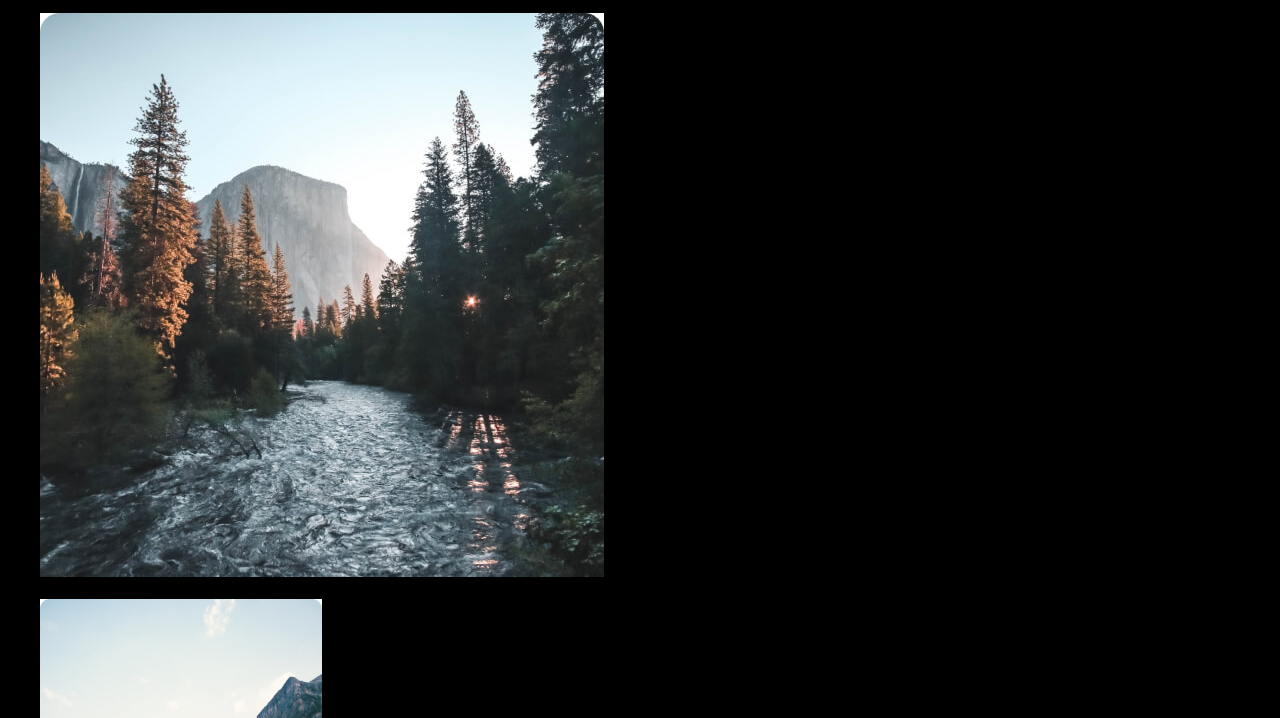
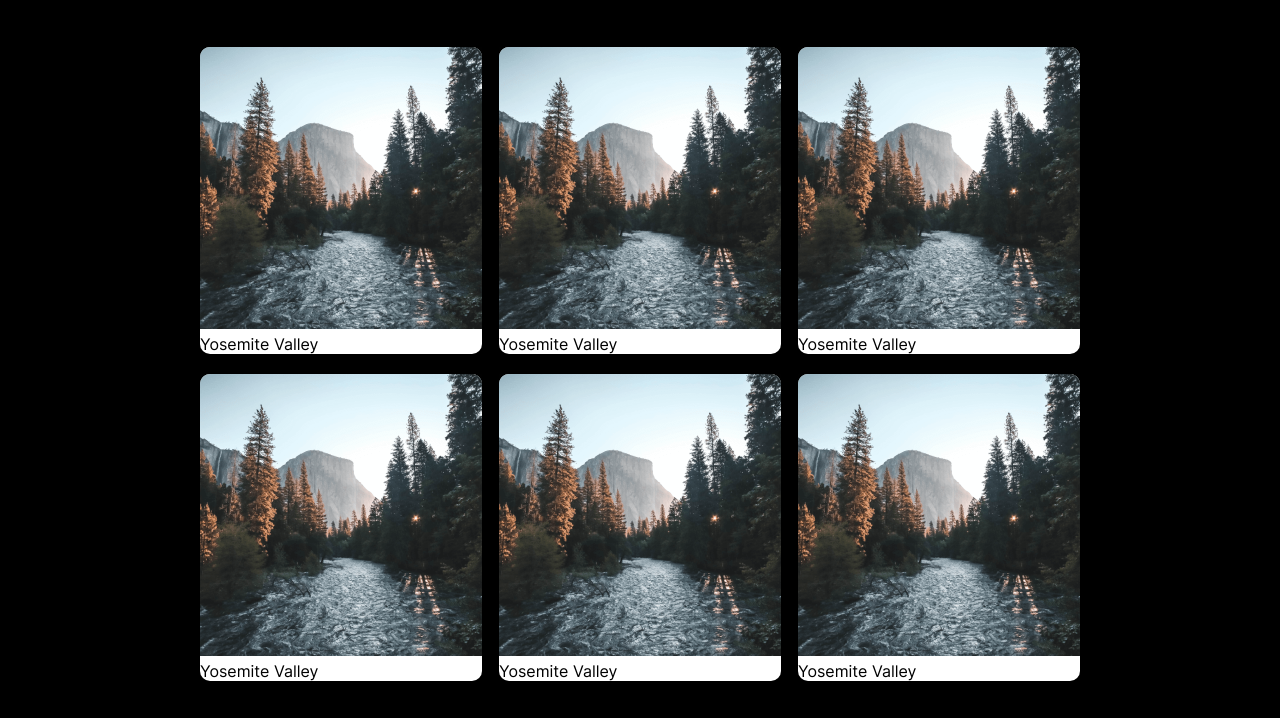
Before and after one commit to sergiofrrg92/web_project_4, a plain HTML site: page index.html in a window 1280 px wide. Shown: the part 282-1000 px from the top of the page. After the commit the page ends 979 px from the top, so only its background shows below. Drawn offline with Linux system fonts and the light colour scheme.

Commit message:
feature: photo grid structure. Text area not finished

```diff
--- /dev/null
+++ b/blocks/photo-card/__footer/photo-card__footer.css
@@ -0,0 +1,3 @@
+.photo-card__footer {
+  max-width: 282px;
+}
--- /dev/null
+++ b/blocks/photo-card/__photo/photo-card__photo.css
@@ -0,0 +1,4 @@
+.photo-card__photo {
+  max-width: 282px;
+  max-height: 282px;
+}
--- /dev/null
+++ b/blocks/photo-card/photo-card.css
@@ -0,0 +1,6 @@
+.photo-card {
+  background-color: #fff;
+  color: #000;
+  border-radius: 10px;
+  max-width: 282px;
+}
--- a/blocks/photos/__grid/photos__grid.css
+++ b/blocks/photos/__grid/photos__grid.css
@@ -1,3 +1,9 @@
 .photos__grid {
+  display: grid;
+  padding: 0;
+  grid-template-columns: 1fr 1fr 1fr;
+  grid-template-rows: 1fr 1fr;
+  grid-gap: 20px 17px;
   list-style: none;
+  justify-items: center;
 }
--- /dev/null
+++ b/blocks/photos/photos.css
@@ -0,0 +1,4 @@
+.photos {
+  margin: 50px auto 0 auto;
+  max-width: 880px;
+}
--- a/index.html
+++ b/index.html
@@ -46,49 +46,118 @@
     <section class="photos">
       <ul class="photos__grid">
         <li>
+          <div class="photo-card">
             <img
-            class="photos__photo"
-            src="images/photos__grid/yosemite.jpeg"
+              class="photo-card__photo"
+              src="images/photos__grid/yosemite.png"
               alt="Yosemite park"
             />
+            <div class="photo-card__footer">
+              <span class="photo-card__title">Yosemite Valley</span>
+              <a class="photo-card__like-button" href="#">
+                <img
+                  class="photo-card__like-button-image"
+                  src="images/edit_button_vector.svg"
+                  alt="A heart to like the photo"
+                />
+              </a>
+            </div>
+          </div>
         </li>
         <li>
-          <img class="photos__photo" src="" alt="" />
+          <div class="photo-card">
+            <img
+              class="photo-card__photo"
+              src="images/photos__grid/yosemite.png"
+              alt="Yosemite park"
+            />
+            <div class="photo-card__footer">
+              <span class="photo-card__title">Yosemite Valley</span>
+              <a class="photo-card__like-button" href="#">
+                <img
+                  class="photo-card__like-button-image"
+                  src="images/edit_button_vector.svg"
+                  alt="A heart to like the photo"
+                />
+              </a>
+            </div>
+          </div>
         </li>
         <li>
+          <div class="photo-card">
             <img
-            class="photos__photo"
-            src="images/photos__grid/lake.jpeg"
-            alt="Lake Louise"
+              class="photo-card__photo"
+              src="images/photos__grid/yosemite.png"
+              alt="Yosemite park"
             />
+            <div class="photo-card__footer">
+              <span class="photo-card__title">Yosemite Valley</span>
+              <a class="photo-card__like-button" href="#">
+                <img
+                  class="photo-card__like-button-image"
+                  src="images/edit_button_vector.svg"
+                  alt="A heart to like the photo"
+                />
+              </a>
+            </div>
+          </div>
         </li>
         <li>
+          <div class="photo-card">
             <img
-            class="photos__photo"
-            src="images/photos__grid/bald_mountains.jpeg"
-            alt="Bald Mountains"
+              class="photo-card__photo"
+              src="images/photos__grid/yosemite.png"
+              alt="Yosemite park"
             />
+            <div class="photo-card__footer">
+              <span class="photo-card__title">Yosemite Valley</span>
+              <a class="photo-card__like-button" href="#">
+                <img
+                  class="photo-card__like-button-image"
+                  src="images/edit_button_vector.svg"
+                  alt="A heart to like the photo"
+                />
+              </a>
+            </div>
+          </div>
         </li>
         <li>
+          <div class="photo-card">
             <img
-            class="photos__photo"
-            src="images/photos__grid/latemar.jpeg"
-            alt="Latemar"
+              class="photo-card__photo"
+              src="images/photos__grid/yosemite.png"
+              alt="Yosemite park"
             />
+            <div class="photo-card__footer">
+              <span class="photo-card__title">Yosemite Valley</span>
+              <a class="photo-card__like-button" href="#">
+                <img
+                  class="photo-card__like-button-image"
+                  src="images/edit_button_vector.svg"
+                  alt="A heart to like the photo"
+                />
+              </a>
+            </div>
+          </div>
         </li>
         <li>
+          <div class="photo-card">
             <img
-            class="photos__photo"
-            src="images/photos__grid/vanoise.jpeg"
-            alt="Vanoise National Park"
+              class="photo-card__photo"
+              src="images/photos__grid/yosemite.png"
+              alt="Yosemite park"
             />
-        </li>
-        <li>
+            <div class="photo-card__footer">
+              <span class="photo-card__title">Yosemite Valley</span>
+              <a class="photo-card__like-button" href="#">
                 <img
-            class="photos__photo"
-            src="images/photos__grid/lago_di_braies.jpeg"
-            alt="Lago Di Braies"
+                  class="photo-card__like-button-image"
+                  src="images/edit_button_vector.svg"
+                  alt="A heart to like the photo"
                 />
+              </a>
+            </div>
+          </div>
         </li>
       </ul>
     </section>
--- a/pages/index.css
+++ b/pages/index.css
@@ -13,4 +13,8 @@
 @import url(../blocks/profile/__edit-button/profile__edit-button.css);
 @import url(../blocks/profile/__edit-button-image/profile__edit-button-image.css);
 @import url(../blocks/profile/__add-button-image/__add-button-image.css);
+@import url(../blocks/photos/photos.css);
 @import url(../blocks/photos/__grid/photos__grid.css);
+@import url(../blocks/photo-card/photo-card.css);
+@import url(../blocks/photo-card/__photo/photo-card__photo.css);
+@import url(../blocks/photo-card/__footer/photo-card__footer.css);
```
Also changed, not shown: images/photos__grid/yosemite.png (added), 1 other file. Lines whose indentation alone changed are shown as unchanged.
